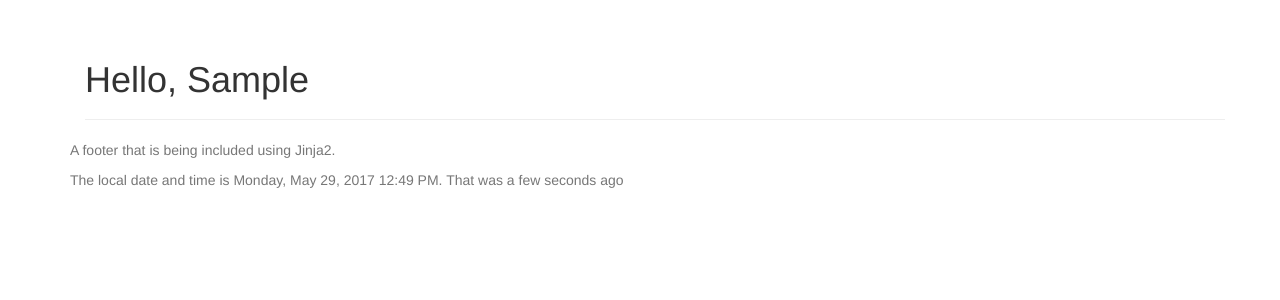
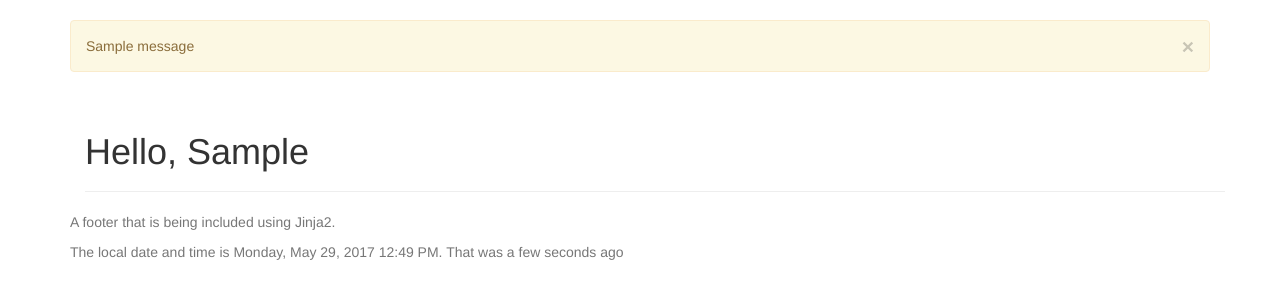
Before and after one commit to tom-foster/flask-project, a Flask app: a page that uses templates/base.html in a window 1280 px wide. Shown: the part 52-352 px from the top of the page. Run offline with Flask 2, Linux system fonts and the light colour scheme; one stand-in notice (Sample message) is shown; some libraries are stand-ins or nearby versions.

Commit message:
added message flashing for template if the user changes name, and previous commit added user session and redirect

```diff
--- a/hello.py
+++ b/hello.py
@@ -1,5 +1,6 @@
 from datetime import datetime
-from flask import Flask, request, make_response, redirect, abort, render_template, url_for, session
+from flask import Flask, request, make_response, redirect, abort, \
+     render_template, url_for, session, flash
 from flask_script import Manager
 from flask_bootstrap import Bootstrap
 from flask_moment import Moment
@@ -33,10 +34,11 @@ def internal_server_error(e):
 def index():
     form = NameForm()
     if form.validate_on_submit():
+        old_name = session.get('name')
+        if old_name is not None and old_name != form.name.data:
+            flash("I see you've changed name!")
         session['name'] = form.name.data
         return redirect(url_for('index'))
-        name = form.name.data
-        form.name.data = ''
     return render_template('index.html', current_time=datetime.utcnow(),
                            form=form, name=session.get('name'))
 
--- a/templates/base.html
+++ b/templates/base.html
@@ -32,8 +32,16 @@
 
 {% block content %}
     <div class="container">
+        {% for message in get_flashed_messages() %}
+        <div class="alert alert-warning">
+            <button type="button," class="close" data-dismiss="alert">&times;</button>
+            {{message}}
+        </div>
+        {% endfor %}
+
         {% block page_content %}{% endblock %}
     </div>
+
 
     <!--A footer is being included. Useful for common reusable elements of text.-->
     {% include 'footer.html' %}
```
